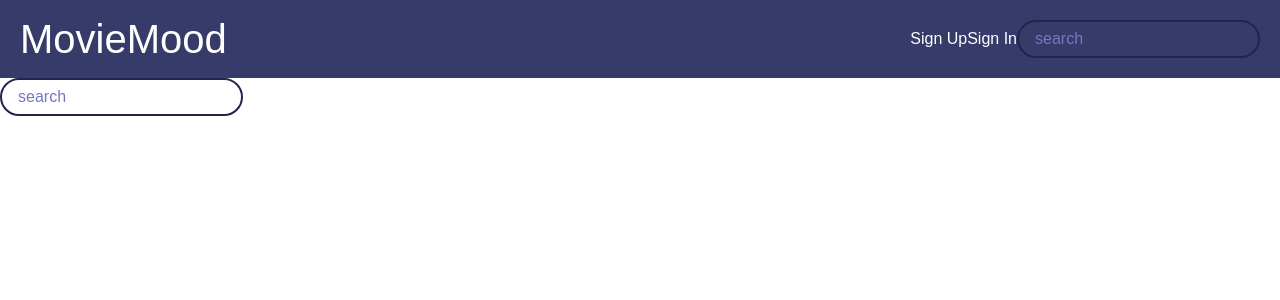
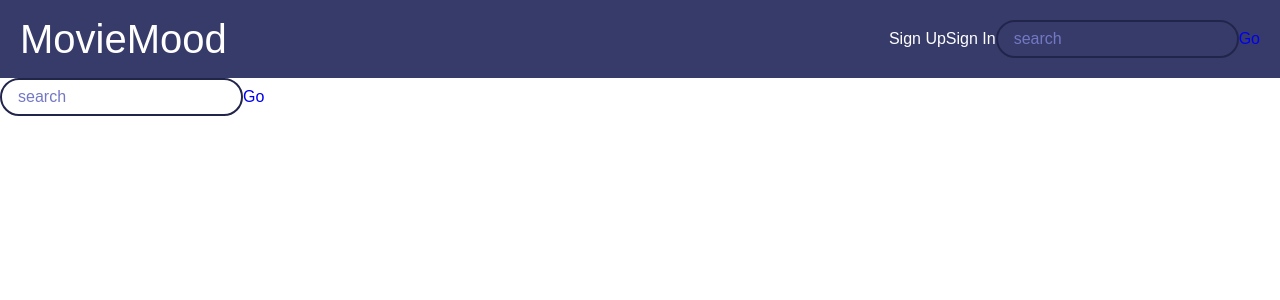
Before and after one commit to Sarahkio/MovieMood, a React (Create React App) app in the folder client/: page /search/movie in a window 1280 px wide. Shown: the top 300 px of the page. Built offline with nearby package versions, Linux system fonts and the light colour scheme; no server answers.

Commit message:
complete page and search

```diff
--- a/client/src/App.js
+++ /dev/null
@@ -1,5 +0,0 @@
-function App() {
-  return <div className="App">hello world</div>;
-}
-
-export default App;
--- a/client/src/components/Header.js
+++ b/client/src/components/Header.js
@@ -1,12 +1,12 @@
 import styled from "styled-components";
 import { Link } from "react-router-dom";
-import { useHistory } from "react-router-dom";
+// import { useHistory } from "react-router-dom";
 import Search from "./Search";
 import { useContext } from "react";
 import { CurrentUserContext } from "./CurrentUserContext";
 
 const Header = () => {
-  let history = useHistory();
+  // let history = useHistory();
   const { currentUser, setCurrentUser } = useContext(CurrentUserContext);
   let userObj = JSON.parse(localStorage.getItem("user"));
   const handleLogout = () => {
@@ -33,10 +33,10 @@ const Header = () => {
             {userObj.firstName} {userObj.lastName}
           </div>
         )}
-        <Form id="form">
+        <Div>
           <Search />
           {/* <Input type="text" placeholder="search"></Input> */}
-        </Form>
+        </Div>
       </Wrapper>
     </MainWrapper>
   );
@@ -101,6 +101,6 @@ const Input = styled.input`
   }
 `;
 
-const Form = styled.form``;
+const Div = styled.div``;
 
 export default Header;
--- a/client/src/components/Home.js
+++ b/client/src/components/Home.js
@@ -41,7 +41,7 @@ const Home = () => {
               </div>
             );
           })}
-          <Link to={`/movies/genre/${SelectedGenresString}`}>
+          <Link to={`/movies/genre/${SelectedGenresString}?page=1`}>
             <div>See Movies</div>
           </Link>
         </CategoriesWrapper>
--- a/client/src/components/Movies.js
+++ b/client/src/components/Movies.js
@@ -5,6 +5,9 @@ import { NavLink } from "react-router-dom";
 import styled from "styled-components";
 // import { GenreContext } from "./GenreContext";
 import { useHistory } from "react-router-dom";
+// import { useLocation } from "react-router-dom";
+// import { useContext } from "react";
+// import { GenreContext } from "./GenreContext";
 
 const Home = () => {
   const [movies, setMovies] = useState(null);
@@ -13,7 +16,12 @@ const Home = () => {
   const { searchType, searchParams } = useParams();
   const IMG_URI = "https://image.tmdb.org/t/p/w500";
   const BASE_URI = "https://api.themoviedb.org/3";
-  const [page, setPage] = useState(1);
+  //   const { search } = useLocation();
+  //   console.log(search.split("=")[1]);
+  let history = useHistory();
+  // console.log(history.location.search);
+  const page = Number(history.location.search.split("=")[1]);
+  //   const { page, setPage } = useContext(GenreContext);
   //   const {
   //     error,
   //     setError,
@@ -24,8 +32,6 @@ const Home = () => {
   //     // totalPages,
   //     // setTotalPages,
   //   } = useContext(GenreContext);
-
-  let history = useHistory();
   //   console.log(searchType);
   useEffect(() => {
     // movies of the specific genre
@@ -58,11 +64,13 @@ const Home = () => {
   }
 
   const nextHandle = () => {
-    setPage(page + 1);
+    // setPage(page + 1);
+    history.push(`/movies/genre/${searchParams}?page=${Number(page) + 1}`);
   };
 
   const prevHandle = () => {
-    setPage(page - 1);
+    // setPage(page - 1);
+    history.push(`/movies/genre/${searchParams}?page=${Number(page) - 1}`);
   };
 
   if (!movies) {
--- a/client/src/components/Search.js
+++ b/client/src/components/Search.js
@@ -1,16 +1,16 @@
 import { useState, useEffect, useRef } from "react";
-import { useParams } from "react-router-dom";
+import { Link, useParams } from "react-router-dom";
 import styled from "styled-components";
 import { useHistory } from "react-router-dom";
 
 const Search = () => {
-  const [page, setPage] = useState(1);
+  //   const [page, setPage] = useState(1);
   const [searchText, setSearchText] = useState("");
   const [content, setContent] = useState();
   const [numOfPages, setNumOfPages] = useState();
 
   let history = useHistory();
-
+  const search = useRef();
   const fetchSearch = () => {
     // movies of the specific genre
     // fetch(`/search/${searchText}?page=${page}`)
@@ -19,7 +19,10 @@ const Search = () => {
     //     setContent(data.data);
     //     // console.log(data.data);
     //     setNumOfPages(data.total_pages);
-    history.push(`/movies/title/${searchText}`);
+    // (`/movies/title/${searchText}?page=1`);
+    // search.current.value();
+    history.push(`/movies/title/${searchText}?page=1`);
+    // history.push(`/movies/title/${searchText}${history.location.search}`);
     //   });
   };
 
@@ -33,7 +36,9 @@ const Search = () => {
           e.key === "Enter" && fetchSearch();
         }}
       ></Input>
-      {/* <button onClick={fetchSearch}>Go</button> */}
+      <Link ref={search} to={`/movies/title/${searchText}?page=1`}>
+        Go
+      </Link>
     </>
   );
 };
```
Also changed, not shown: 1 other file (tests, documents, lock files or other folders).
